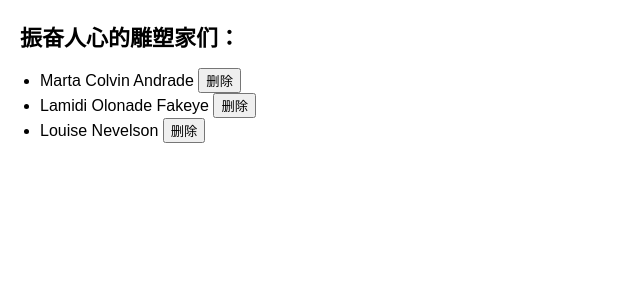
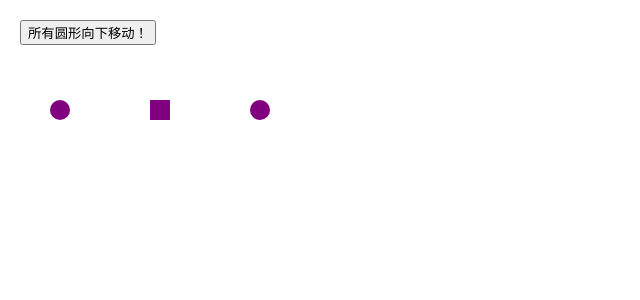
Before and after one commit to MufuDe/20240930-react-render-submit, a React (Create React App) app: page / in a window 1280 px wide. Shown: the top 300 px of the page, without its empty margins (0-640 px from the left). Built offline with nearby package versions, Linux system fonts and the light colour scheme.

Commit message:
1. 转换数组；

```diff
--- a/src/App.js
+++ b/src/App.js
@@ -1,34 +1,48 @@
 import { useState } from "react";
 
-let initialArtists = [
-  { id: 0, name: "Marta Colvin Andrade" },
-  { id: 1, name: "Lamidi Olonade Fakeye" },
-  { id: 2, name: "Louise Nevelson" },
+let initialShapes = [
+  { id: 0, type: "circle", x: 50, y: 100 },
+  { id: 1, type: "square", x: 150, y: 100 },
+  { id: 2, type: "circle", x: 250, y: 100 },
 ];
 
-export default function List() {
-  const [artists, setArtists] = useState(initialArtists);
+export default function ShapeEditor() {
+  const [shapes, setShapes] = useState(initialShapes);
+
+  function handleClick() {
+    const nextShapes = shapes.map((shape) => {
+      if (shape.type === "square") {
+        // 不作改变
+        return shape;
+      } else {
+        // 返回一个新的圆形，位置在下方 50px 处
+        return {
+          ...shape,
+          y: shape.y + 50,
+        };
+      }
+    });
+    // 使用新的数组进行重渲染
+    setShapes(nextShapes);
+  }
 
   return (
     <>
-      <h1>振奋人心的雕塑家们：</h1>
-      <ul>
-        {artists.map((artist) => (
-          <li key={artist.id}>
-            {artist.name}{" "}
-            <button
-              onClick={() => {
-                // 对于 artists 数组中的每一个元素，filter 方法都会调用提供的回调函数，
-                // 并将当前元素作为参数传递给这个回调函数。
-                // 在这个例子中，这个参数被命名为 a。
-                setArtists(artists.filter((a) => a.id !== artist.id));
-              }}
-            >
-              删除
-            </button>
-          </li>
-        ))}
-      </ul>
+      <button onClick={handleClick}>所有圆形向下移动！</button>
+      {shapes.map((shape) => (
+        <div
+          key={shape.id}
+          style={{
+            background: "purple",
+            position: "absolute",
+            left: shape.x,
+            top: shape.y,
+            borderRadius: shape.type === "circle" ? "50%" : "",
+            width: 20,
+            height: 20,
+          }}
+        />
+      ))}
     </>
   );
 }
```
